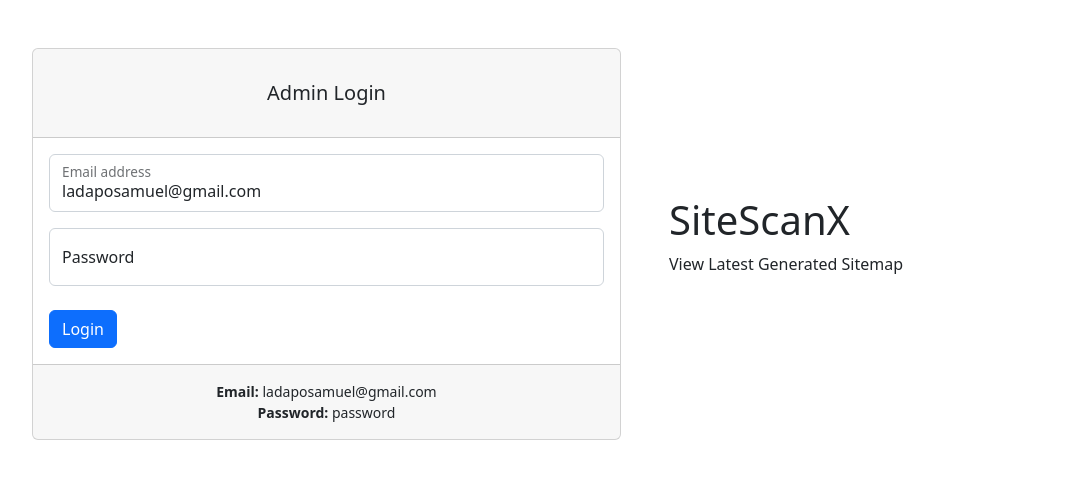
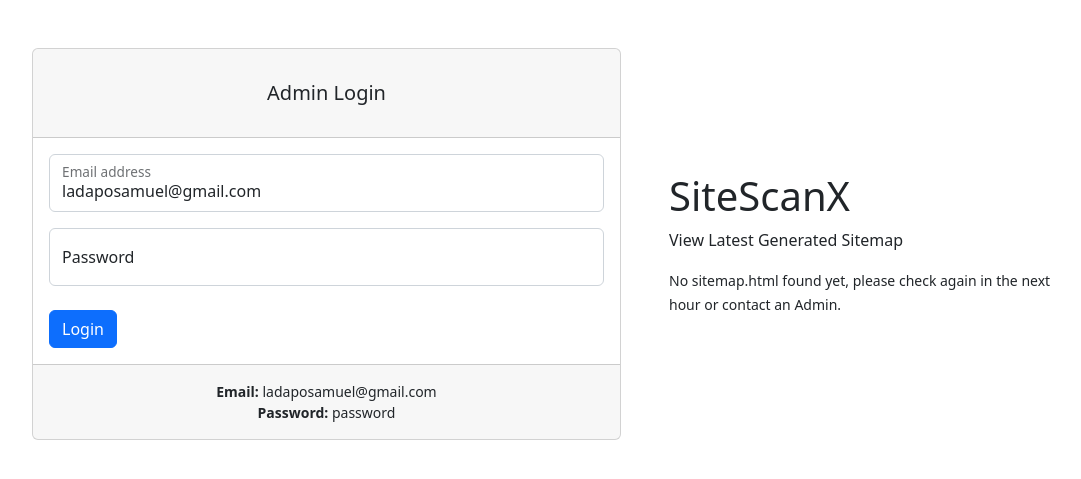
Before and after one commit to ladaposamuel/SiteScanX, a PHP site: page / in a window 1280 px wide. Shown: the part 56-535 px from the top of the page, without its empty margins (86-1167 px from the left). Run offline with PHP 8.4, Linux system fonts and the light colour scheme; data that the repository does not hold is empty.

Commit message:
(feat) - display message if no sitemap.html file has been generated.

```diff
--- a/index.php
+++ b/index.php
@@ -70,9 +70,12 @@
             <p>View Latest Generated Sitemap</p>
             <?php if (checkSiteMapfile()) { ?>
                 <a class="btn btn-primary" href="public/sitemap.html" target="_blank">View Latest Sitemap</a><br>
-<!--                <small>Last Updated: 3 Secs ago</small>-->
+                <!--                <small>Last Updated: 3 Secs ago</small>-->
+            <?php } else { ?>
+
+                <small>No sitemap.html found yet, please check again in the next hour or contact an Admin.</small>
+
             <?php } ?>
-
         </div>
         </span>
     </div>
```
